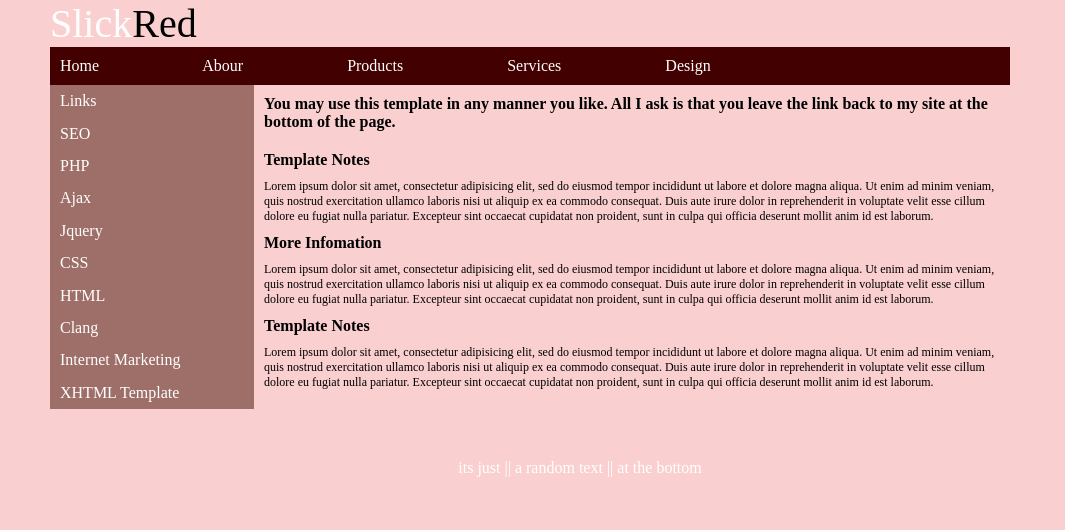
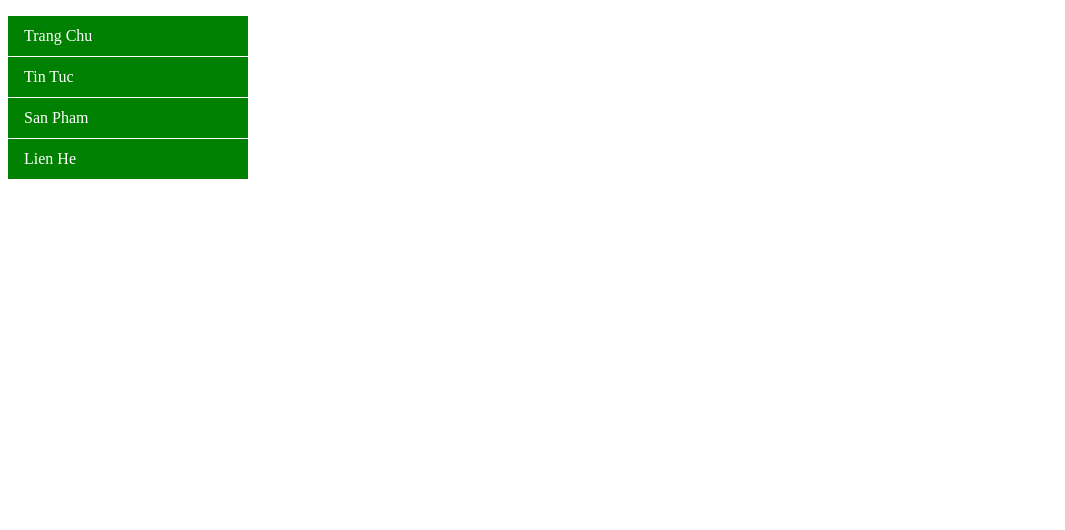
Before and after one commit to phuong2k4/itsmyhomework, a plain HTML site: page index.html in a window 1280 px wide. Shown: the whole page, without its empty margins (0-1065 px from the left). Drawn offline with Linux system fonts and the light colour scheme.

```diff
--- a/index.html
+++ b/index.html
@@ -5,65 +5,62 @@
     <meta charset="UTF-8">
     <meta name="viewport" content="width=device-width, initial-scale=1.0">
     <title>Document</title>
-    <link rel="stylesheet" href="./style.css" type="text/css">
+    <style>
+        .container ul {
+            width: 240px;
+            background-color: green;
+            padding: 0;
+        }
+        .container ul li {
+            list-style-type: none;
+            border-bottom: 1px solid rgb(255, 255, 255);
+            line-height: 40px;
+            padding: 0 1em;
+            /* display: inline-block; */
+            position: relative;
+        }
+        a {
+            text-decoration: none;
+            color: white;
+        }
+
+        li:hover {
+            background-color: greenyellow;
+        }
+
+        #hide{
+            display: none;
+            position: absolute;
+            right: 0;
+            left: 100.5%;
+            top: 0;
+            color: white;
+        }
+        li:hover #hide{
+            display: block;
+        }
+    </style>
 </head>
 
 <body>
     <div class="container">
-        <header id="title"> <span style="color: white;">Slick</span>Red</header>
-        <nav class="navbar_top">
-            <a href="">Home</a>
-            <a href="">Abour</a>
-            <a href="">Products</a>
-            <a href="">Services</a>
-            <a href="">Design</a>
-        </nav>
-        <div class="sidebar_left">
-            <a href="">Links</a>
-            <a href="">SEO</a>
-            <a href="">PHP</a>
-            <a href="">Ajax</a>
-            <a href="">Jquery</a>
-            <a href="">CSS</a>
-            <a href="">HTML</a>
-            <a href="">Clang</a>
-            <a href="">Internet Marketing</a>
-            <a href="">XHTML Template</a>
-        </div>
-        <div class="content">
-            <div class="content_title">
-                You may use this template in any manner you like. All I ask is that you leave
-                the link back to my site at the bottom of the page.
-            </div>
-            <div class="template">Template Notes</div>
-            <div class="lorem1">
-                Lorem ipsum dolor sit amet, consectetur adipisicing elit, sed do eiusmod tempor
-                incididunt ut labore et dolore magna aliqua. Ut enim ad minim veniam, quis
-                nostrud exercitation ullamco laboris nisi ut aliquip ex ea commodo consequat. Duis
-                aute irure dolor in reprehenderit in voluptate velit esse cillum dolore eu fugiat nulla
-                pariatur. Excepteur sint occaecat cupidatat non proident, sunt in culpa qui officia
-                deserunt mollit anim id est laborum.
-            </div>
-            <div class="template">More Infomation</div>
-            <div class="lorem1">
-                Lorem ipsum dolor sit amet, consectetur adipisicing elit, sed do eiusmod tempor
-                incididunt ut labore et dolore magna aliqua. Ut enim ad minim veniam, quis
-                nostrud exercitation ullamco laboris nisi ut aliquip ex ea commodo consequat. Duis
-                aute irure dolor in reprehenderit in voluptate velit esse cillum dolore eu fugiat nulla
-                pariatur. Excepteur sint occaecat cupidatat non proident, sunt in culpa qui officia
-                deserunt mollit anim id est laborum.
-            </div>
-            <div class="template"> Template Notes</div>
-            <div class="lorem1">
-                Lorem ipsum dolor sit amet, consectetur adipisicing elit, sed do eiusmod tempor
-                incididunt ut labore et dolore magna aliqua. Ut enim ad minim veniam, quis
-                nostrud exercitation ullamco laboris nisi ut aliquip ex ea commodo consequat. Duis
-                aute irure dolor in reprehenderit in voluptate velit esse cillum dolore eu fugiat nulla
-                pariatur. Excepteur sint occaecat cupidatat non proident, sunt in culpa qui officia
-                deserunt mollit anim id est laborum.
-            </div>
-        </div>
-        <footer>its just || a random text || at the bottom</footer>
+        <ul>
+            <li>
+                <a href="">Trang Chu</a>
+
+            </li>
+
+            <li><a href="">Tin Tuc</a></li>
+            <li>
+                <a href="">San Pham</a>
+                <ul id="hide">
+                    <li>Kem</li>
+                    <li>Chuoi</li>
+                    <li>Nho</li>
+                </ul>
+            </li>
+            <li><a href="">Lien He</a></li>
+        </ul>
     </div>
 </body>
 
```
Also changed, not shown: 2 other files.
